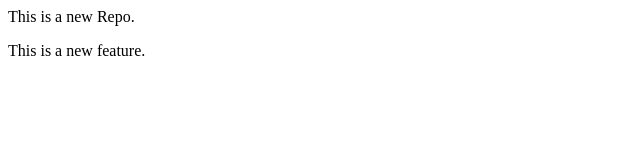
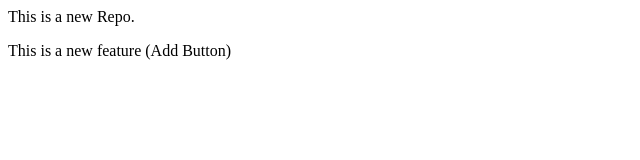
Before and after one commit to subhrodeep/localrepo, a plain HTML site: page index.html in a window 1280 px wide. Shown: the full height of the page, 0-640 px from the left. Drawn offline with Linux system fonts and the light colour scheme.

Commit message:
Add Button

```diff
--- a/index.html
+++ b/index.html
@@ -1,2 +1,2 @@
 <p> This is a new Repo. </p>
-<p>This is a new feature.</p>
+<p>This is a new feature (Add Button)</p>
```
